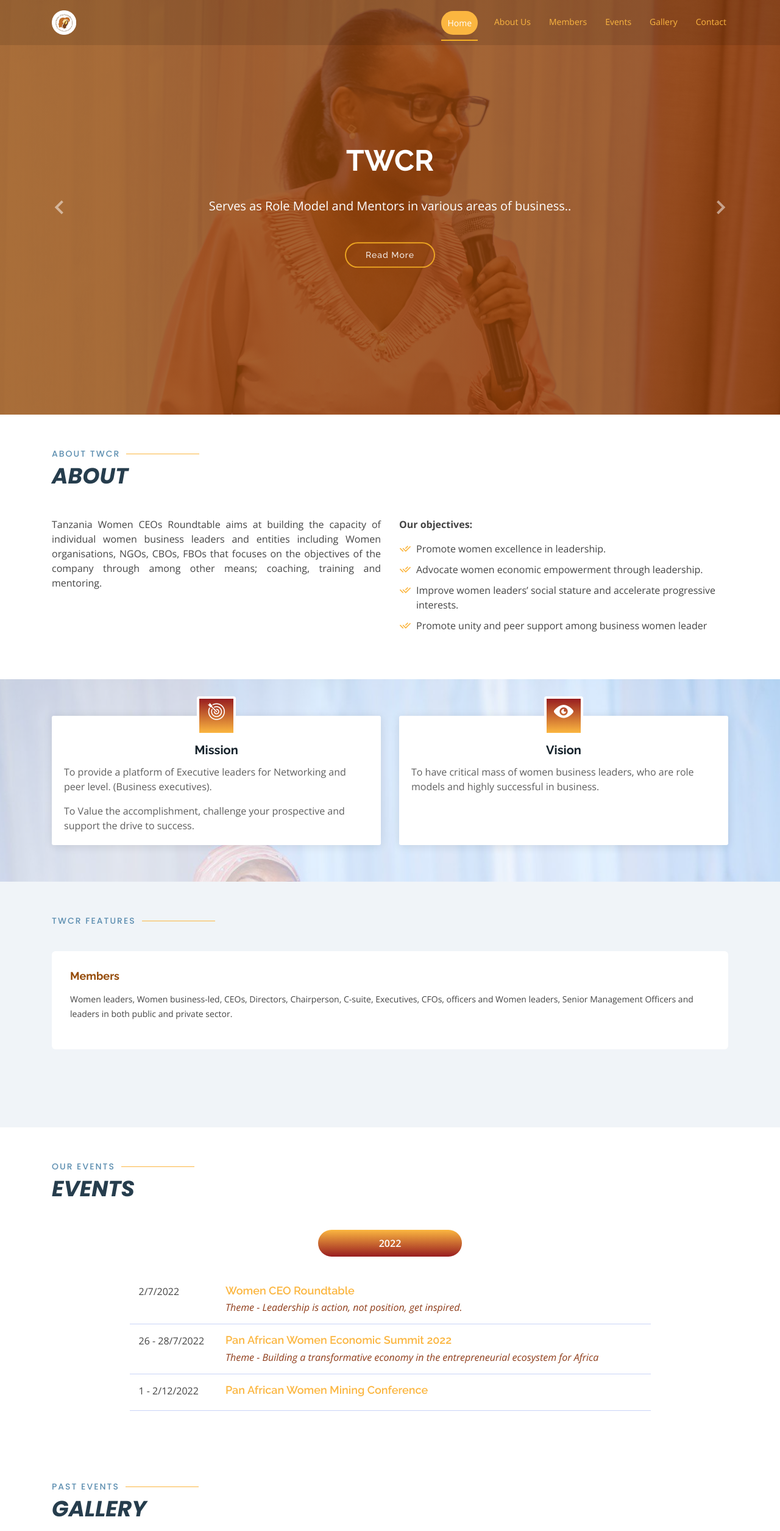
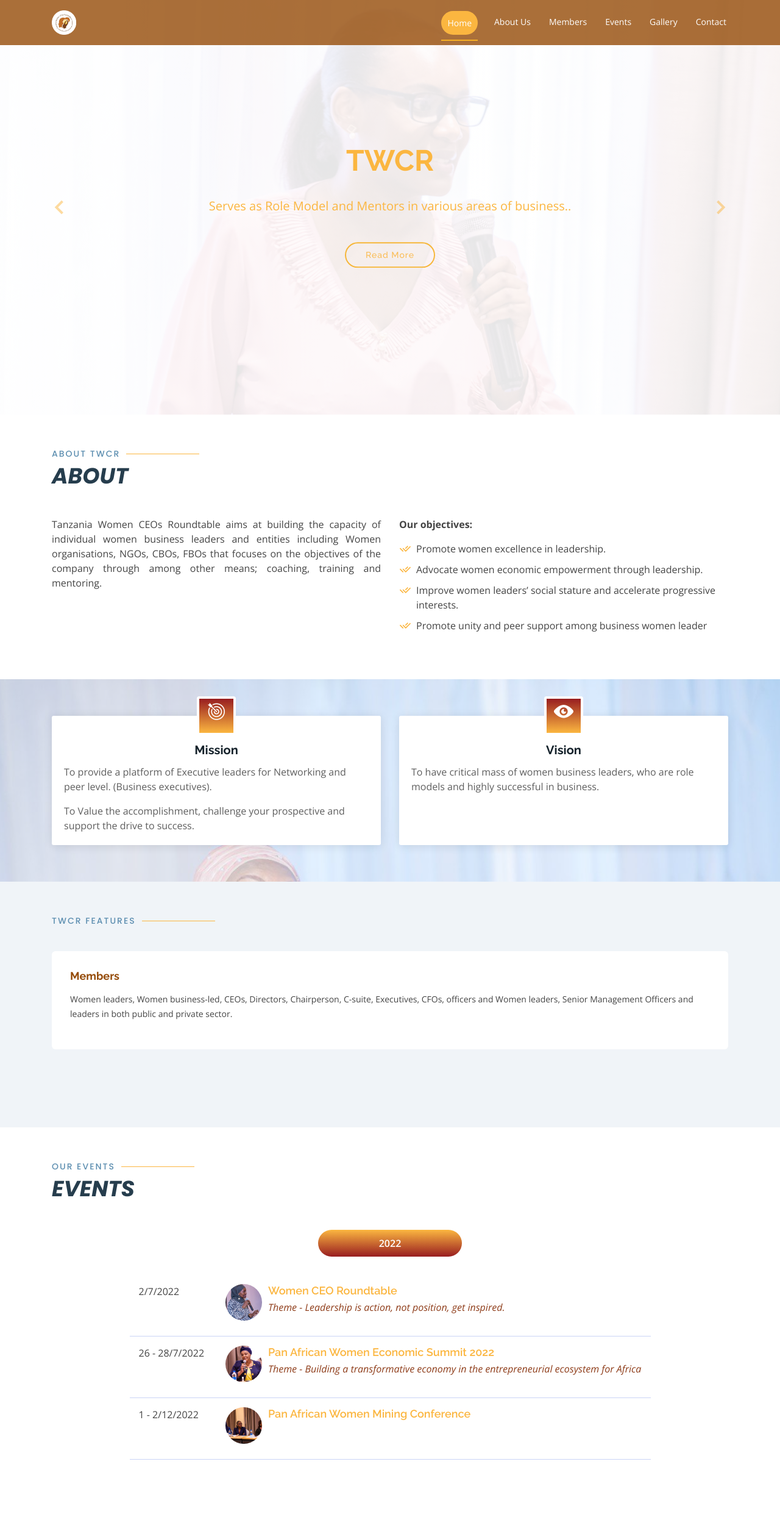
Before and after one commit to Emt-tz/twcr, a plain HTML site: page home/index.html in a window 1280 px wide. Shown: the top 2511 px of the page at 61% size. Drawn offline with nearby package versions, Linux system fonts and the light colour scheme.

Commit message:
new
build

```diff
--- a/home/assets/css/style.css
+++ b/home/assets/css/style.css
@@ -109,7 +109,7 @@ h1, h2, h3, h4, h5, h6 {
 # Header
 --------------------------------------------------------------*/
 #header {
-  background: rgba(0, 0, 0, 0.1);
+  background: rgba(149, 75, 8, 0.8);
   transition: all 0.5s;
   z-index: 997;
   padding: 15px 0;
@@ -128,7 +128,7 @@ h1, h2, h3, h4, h5, h6 {
 }
 
 #header.header-scrolled .logo a {
-  color: #fbb640;
+  color: #fff;
 }
 
 #header .logo {
@@ -187,11 +187,15 @@ h1, h2, h3, h4, h5, h6 {
 .nav-menu a {
   display: block;
   position: relative;
-  color: #fbb640;
+  color: #fff;
   transition: 0.3s;
   font-size: 14px;
   padding: 0 3px;
   font-family: "Open Sans", sans-serif;
+}
+
+#header.header-scrolled .nav-menu a {
+  color: #000;
 }
 
 .nav-menu > ul > li > a:before {
@@ -432,7 +436,7 @@ h1, h2, h3, h4, h5, h6 {
 
 #hero:before {
   content: "";
-  background-image: linear-gradient(to right, rgba(149, 75, 8, 0.8), rgba(136, 55, 1, 0.8));
+  background-image: linear-gradient(to right, rgba(255, 255, 255, 0.9), rgba(255, 255, 255, 0.9));
   position: absolute;
   bottom: 0;
   top: 0;
@@ -453,7 +457,7 @@ h1, h2, h3, h4, h5, h6 {
 }
 
 #hero h2 {
-  color: #fff;
+  color: #fbb640;
   margin-bottom: 30px;
   font-size: 48px;
   font-weight: 700;
@@ -465,7 +469,7 @@ h1, h2, h3, h4, h5, h6 {
   -webkit-animation-delay: 0.4s;
   animation-delay: 0.4s;
   margin: 0 auto 30px auto;
-  color: #fff;
+  color: #fbb640;
 }
 
 #hero .carousel-control-prev, #hero .carousel-control-next {
@@ -474,6 +478,7 @@ h1, h2, h3, h4, h5, h6 {
 
 #hero .carousel-control-next-icon, #hero .carousel-control-prev-icon {
   background: none;
+  color: #fbb640;
   font-size: 48px;
   line-height: 1;
   width: auto;
@@ -491,7 +496,7 @@ h1, h2, h3, h4, h5, h6 {
   transition: 0.5s;
   line-height: 1;
   margin: 10px;
-  color: #fff;
+  color: #fbb640;
   -webkit-animation-delay: 0.8s;
   animation-delay: 0.8s;
   border: 2px solid #f6b024;
--- a/home/index.html
+++ b/home/index.html
@@ -398,6 +398,9 @@
             <div class="row schedule-item">
               <div class="col-md-2"><time>2/7/2022</time></div>
               <div class="col-md-10">
+                <div class="speaker">
+                  <img src="assets/img/3.jpg">
+                </div>
                 <a href="speakers.html"><h4>Women CEO Roundtable</h4></a>
                 <p>Theme - Leadership is action, not position, get inspired.</p>
               </div>
@@ -406,6 +409,9 @@
             <div class="row schedule-item">
               <div class="col-md-2"><time>26 - 28/7/2022</time></div>
               <div class="col-md-10">
+                <div class="speaker">
+                  <img src="assets/img/2.jpg">
+                </div>
                 <a href="#"><h4>Pan African Women Economic Summit 2022</h4></a>
                 <p>Theme - Building a transformative economy in the entrepreneurial ecosystem for Africa</p>
               </div>
@@ -423,6 +429,9 @@
             <div class="row schedule-item">
               <div class="col-md-2"><time>1 - 2/12/2022</time></div>
               <div class="col-md-10">
+                <div class="speaker">
+                  <img src="assets/img/1.jpg">
+                </div>
                 <a href="#"><h4>Pan African Women Mining Conference</h4></a>
                 <!-- <p>Theme - </p> -->
               </div>
```
Also changed, not shown: home/assets/img/1.jpg (added), home/assets/img/2.jpg (added), home/assets/img/3.jpg (added).
